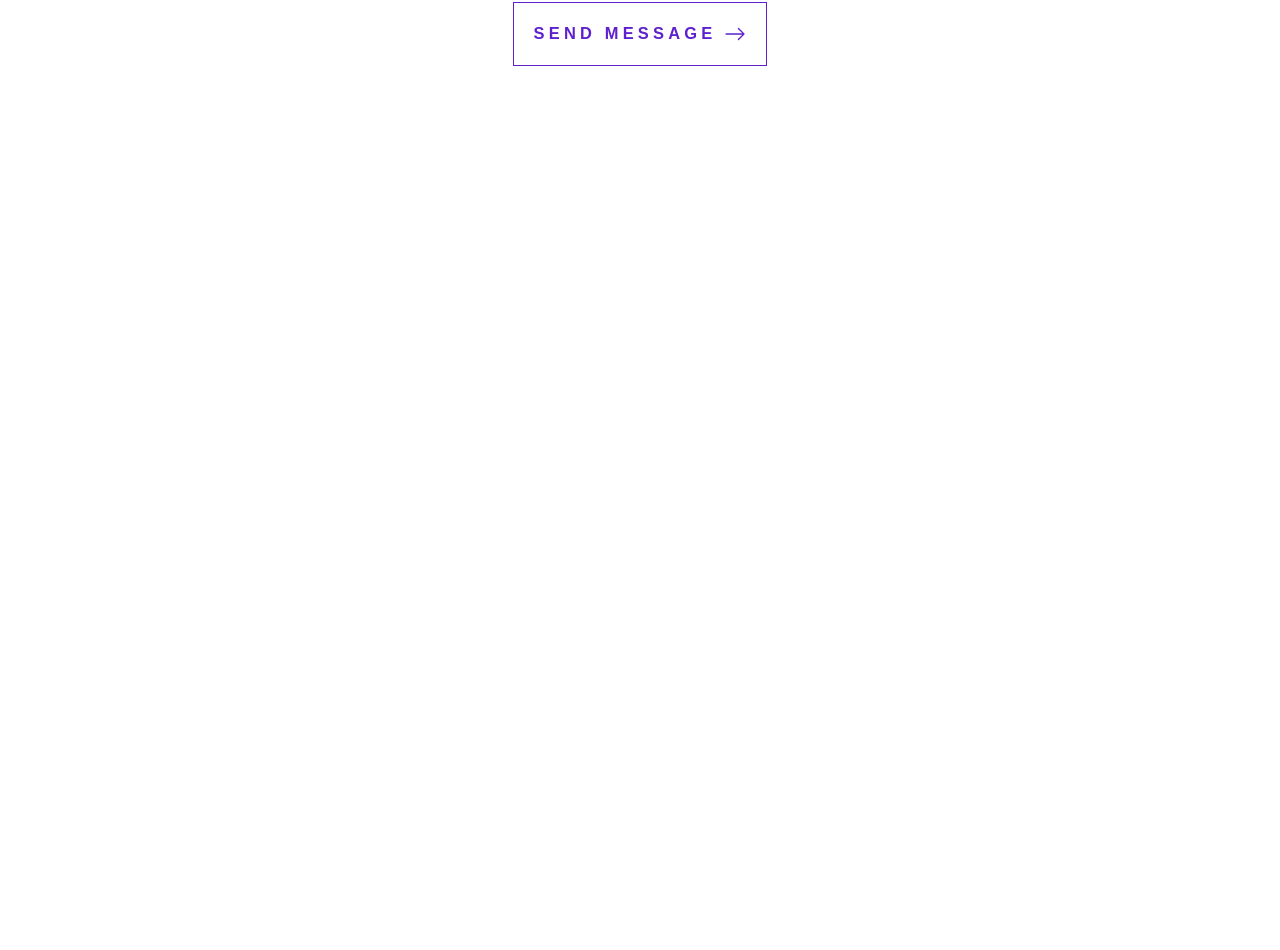
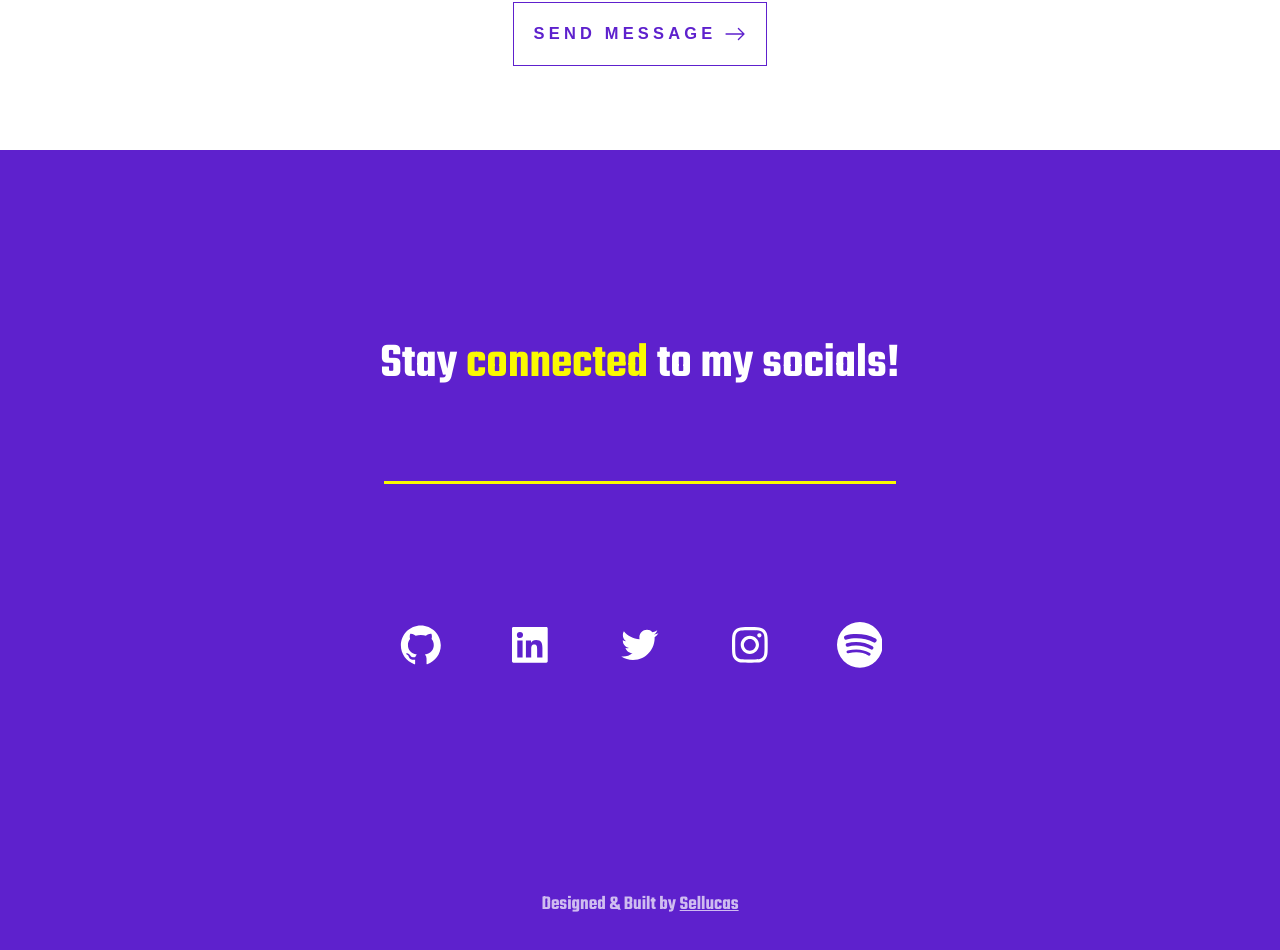
Before and after one commit to Sellucas/portfolio, a Next.js app: page / in a window 1280 px wide. Shown: the part 3354-4304 px from the top of the page. Before the commit the page ends 3516 px from the top, so only its background shows below. Built offline with nearby package versions, Linux system fonts and the light colour scheme.

Commit message:
feat: footer

```diff
--- /dev/null
+++ b/src/components/Footer/Footer.module.scss
@@ -0,0 +1,80 @@
+.page {
+  height: 100vh;
+  width: 100%;
+  max-width: 100rem;
+  margin: auto;
+  padding: 10%;
+  position: relative;
+}
+
+.sectionTitle {
+  padding-top: 5%;
+  padding-bottom: 2rem;
+  text-align: center;
+
+  h3 {
+    color: white;
+    font-size: clamp(2rem, 1.6429rem + 1.7857vw, 4.5rem);
+  }
+
+  span {
+    color: #faf900;
+  }
+
+  hr {
+    border: none;
+    background-color: #faf900;
+    width: 50%;
+    height: 2.5px;
+    margin: auto;
+    margin: 8% auto;
+  }
+}
+
+.socials {
+  ul {
+    list-style: none;
+    padding-top: 25px;
+    display: flex;
+    flex-direction: row;
+    justify-content: center;
+    gap: 4rem;
+
+    @media screen and (max-width: 768px) {
+      gap: 2rem;
+    }
+
+    li {
+      padding-bottom: 25px;
+
+      a {
+        text-decoration: none;
+        color: white;
+        transition: color 0.4s ease-in-out;
+
+        &:hover {
+          color: #faf900;
+        }
+      }
+    }
+  }
+}
+
+.designed {
+  position: absolute;
+  bottom: 2rem;
+  left: 50%;
+  text-align: center;
+  transform: translateX(-50%);
+  font-size: clamp(0.8rem, 0.6571rem + 0.7143vw, 1.8rem);
+  color: rgba(255, 255, 255, 0.7);
+  width: 100%;
+
+  a {
+    color: rgba(255, 255, 255, 0.7);
+  }
+}
+
+.sharedClassIcon {
+  font-size: clamp(2rem, 1.7143rem + 1.4286vw, 4rem);
+}
--- a/src/components/Footer/Footer.tsx
+++ b/src/components/Footer/Footer.tsx
@@ -1,9 +1,71 @@
-import React from 'react'
+import React from "react";
+import scss from "./Footer.module.scss";
+import {
+  AiOutlineGithub,
+  AiFillLinkedin,
+  AiOutlineTwitter,
+  AiOutlineInstagram,
+} from "react-icons/ai";
+import { BsSpotify } from "react-icons/bs";
+import { IconContext } from "react-icons";
+import { Teko } from "next/font/google";
+
+const teko = Teko({ subsets: ["latin"], weight: "600" });
 
 const Footer = () => {
   return (
-    <div>Footer</div>
-  )
-}
+    <footer style={{ backgroundColor: "#5E21CD" }}>
+      <div className={scss.page}>
+        <div className={scss.sectionTitle}>
+          <h3 className={teko.className}>
+            Stay <span>connected</span> to my socials!
+          </h3>
+          <hr />
+        </div>
 
-export default Footer
+        <section className={scss.socials}>
+          <ul className={scss.socialIcons}>
+            <IconContext.Provider value={{ className: scss.sharedClassIcon }}>
+              <li>
+                <a href="">
+                  <AiOutlineGithub />
+                </a>
+              </li>
+              <li>
+                <a href="">
+                  <AiFillLinkedin />
+                </a>
+              </li>
+              <li>
+                <a href="">
+                  <AiOutlineTwitter />
+                </a>
+              </li>
+              <li>
+                <a href="">
+                  <AiOutlineInstagram />
+                </a>
+              </li>
+              <li>
+                <a href="">
+                  <BsSpotify />
+                </a>
+              </li>
+            </IconContext.Provider>
+          </ul>
+        </section>
+
+        <div className={scss.designed}>
+          <p className={teko.className}>
+            Designed & Built by{" "}
+            <a href="https://github.com/Sellucas" target="_blank">
+              Sellucas
+            </a>
+          </p>
+        </div>
+      </div>
+    </footer>
+  );
+};
+
+export default Footer;
--- a/src/components/Layout/Layout.tsx
+++ b/src/components/Layout/Layout.tsx
@@ -1,6 +1,7 @@
 import React from "react";
 import Head from "next/head";
 import Header from "../Header/Header";
+import Footer from "../Footer/Footer";
 
 const Layout = (props: any) => {
   return (
@@ -14,6 +15,7 @@ const Layout = (props: any) => {
 
       <Header />
       <main style={{ background: "#5700B6" }}>{props.children}</main>
+      <Footer/>
     </>
   );
 };
```
Also changed, not shown: src/components/Contact/Contact.module.scss (+2 -47 lines), src/components/Contact/Contact.tsx (+0 -31 lines).
